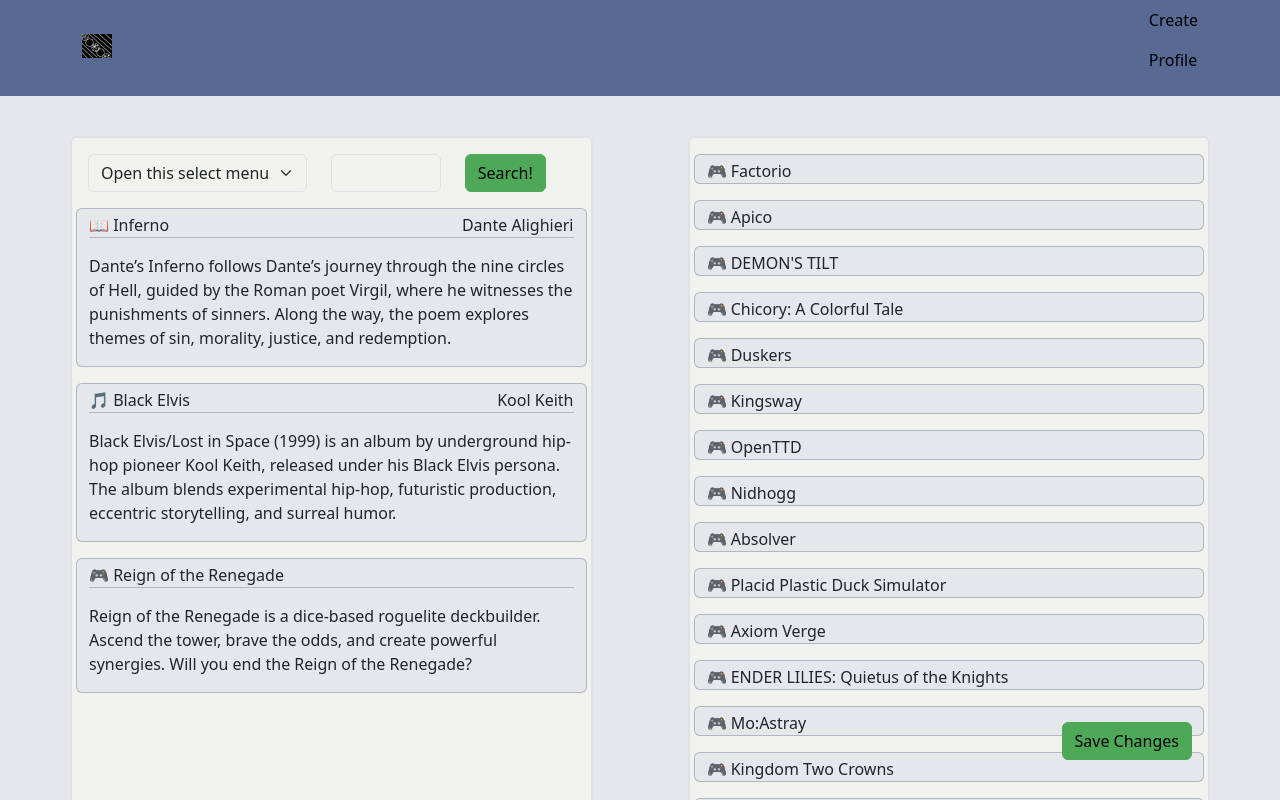
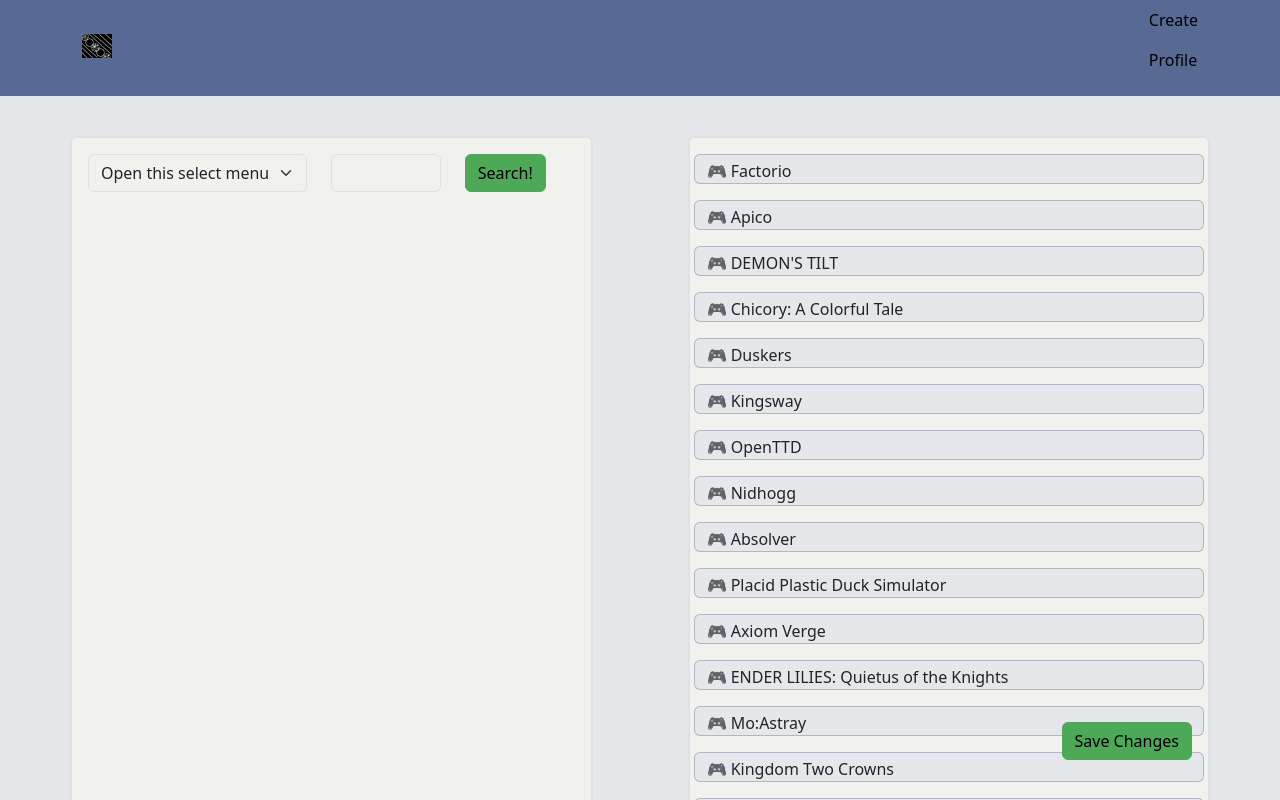
Before and after one commit to Penza-WCTC/vue-sfc-steam-backlog, a Vue app: page /create in a window 1280 px wide. Shown: the top 800 px of the page. Built offline with nearby package versions, Linux system fonts and the light colour scheme.

Commit message:
1.4.5.1 - Create View's filteredResults fixed

```diff
--- a/src/components/views/CreateView.vue
+++ b/src/components/views/CreateView.vue
@@ -42,20 +42,21 @@ export default {
     },
 
     computed: {
-        filteredResuts() {
-            const filteredResuts = [...this.data]
+        filteredResults() {
+            const filteredResults = [...this.data]
 
             this.userTempLibrary.forEach(result => {
-                const index = filteredResuts.findIndex(r => r === result)
+                const index = filteredResults.findIndex(r => r.name == result.name && r.constructor == result.constructor)
 
                 if (index != -1) {
-                    filteredResuts.splice(index, 1)
+                    filteredResults.splice(index, 1)
                 }
             });
 
-            return filteredResuts
+            return filteredResults
         }
     },
+
 }
 </script>
 
@@ -81,7 +82,7 @@ export default {
                     </div>
                 </form>
 
-                <div class="row" v-for="result in filteredResuts">
+                <div class="row" v-for="result in filteredResults">
                     <apiSearchResult :search-result="result" @move-this="moveThisData"></apiSearchResult>
                 </div>
 
```
